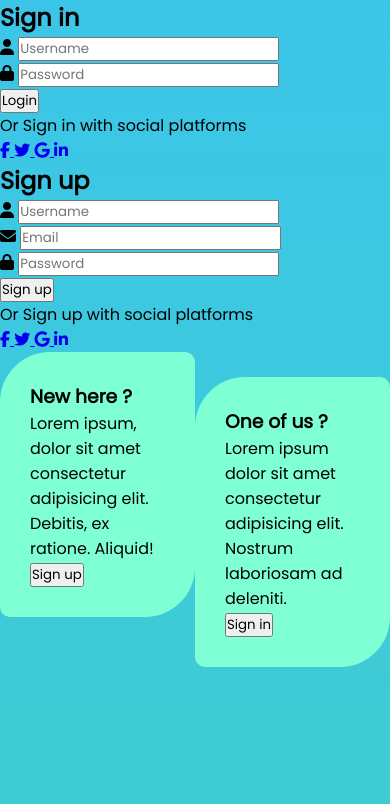
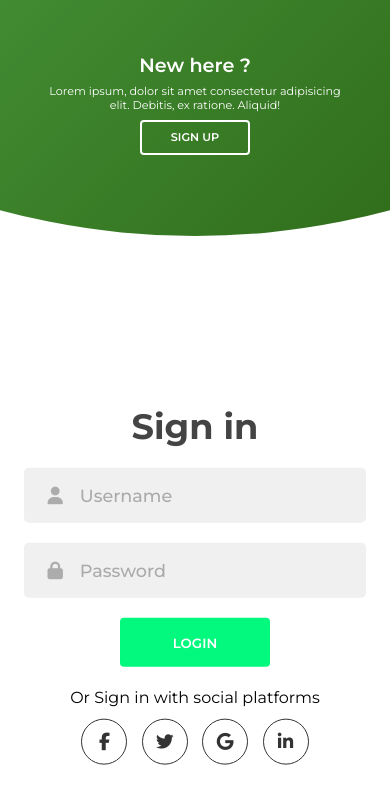
Before and after one commit to SARAN-SMART-2004/sih-project-plant, a plain HTML site: page templates/log.html in a window 390 px wide. Drawn offline with Linux system fonts and the light colour scheme; files that its build step writes are made by us from their sources; a script that the page names is missing.

Commit message:
login css

```diff
--- a/static/css/style.css
+++ b/static/css/style.css
@@ -1,145 +1,402 @@
-@import url('https://fonts.googleapis.com/css?family=Poppins: 300, 400, 500, 600, 700, 800, 900&display=swap');
-*{
+@import url('https://fonts.googleapis.com/css2?family=Montserrat:wght@100;200;300;400;500;600;700;800;900&display=swap');
+
+
+* {
   margin: 0;
   padding: 0;
   box-sizing: border-box;
-font-family: 'Poppins', sans-serif;
-scroll-behavior: smooth;
+	font-family: 'Montserrat', sans-serif;
 }
-body
-{
+
+body,
+input {
+  font-family: 'Montserrat', sans-serif;
+}
+
+.container {
+  position: relative;
+  width: 100%;
+  background-color: #fff;
   min-height: 100vh;
-overflow-x: hidden;
-background: linear-gradient(#3bc6e9, #3fccd1);
+  overflow: hidden;
 }
-header{
+
+.forms-container {
   position: absolute;
+  width: 100%;
+  height: 100%;
   top: 0;
-Left: 0;
+  left: 0;
+}
+
+.signin-signup {
+  position: absolute;
+  top: 50%;
+  transform: translate(-50%, -50%);
+  left: 75%;
+  width: 50%;
+  transition: 1s 0.7s ease-in-out;
+  display: grid;
+  grid-template-columns: 1fr;
+  z-index: 5;
+}
+
+form {
+  display: flex;
+  align-items: center;
+  justify-content: center;
+  flex-direction: column;
+  padding: 0rem 5rem;
+  transition: all 0.2s 0.7s;
+  overflow: hidden;
+  grid-column: 1 / 2;
+  grid-row: 1 / 2;
+}
+
+form.sign-up-form {
+  opacity: 0;
+  z-index: 1;
+}
+
+form.sign-in-form {
+  z-index: 2;
+}
+
+.title {
+  font-size: 2.2rem;
+  color: #444;
+  margin-bottom: 10px;
+}
+
+.input-field {
+  max-width: 380px;
   width: 100%;
-padding: 30px 100px;
+  background-color: #f0f0f0;
+  margin: 10px 0;
+  height: 55px;
+  border-radius: 5px;
+  display: grid;
+  grid-template-columns: 15% 85%;
+  padding: 0 0.4rem;
+  position: relative;
+}
+
+.input-field i {
+  text-align: center;
+  line-height: 55px;
+  color: #acacac;
+  transition: 0.5s;
+  font-size: 1.1rem;
+}
+
+.input-field input {
+  background: none;
+  outline: none;
+  border: none;
+  line-height: 1;
+  font-weight: 600;
+  font-size: 1.1rem;
+  color: #333;
+}
+
+.input-field input::placeholder {
+  color: #aaa;
+  font-weight: 500;
+}
+
+.social-text {
+  padding: 0.7rem 0;
+  font-size: 1rem;
+}
+
+.social-media {
   display: flex;
-justify-content: space-between;
-align-items: center;
-z-index: 10000;
+  justify-content: center;
 }
-header .logo
-{
-color: rgb(0, 55, 128);
-font-weight: 700;
-text-decoration: none;
-font-size: 2em;
-text-transform: uppercase;
-Letter-spacing: 2px;
-}
-header ul
-{
+
+.social-icon {
+  height: 46px;
+  width: 46px;
   display: flex;
   justify-content: center;
   align-items: center;
+  margin: 0 0.45rem;
+  color: #333;
+  border-radius: 50%;
+  border: 1px solid #333;
+  text-decoration: none;
+  font-size: 1.1rem;
+  transition: 0.3s;
 }
-header ul li{
-List-style: none;
-margin-left:20px;
+
+.social-icon:hover {
+  color: #F86F03;
+  border-color: #F86F03;
 }
-header ul li a
-{
-text-decoration: none;
-padding: 6px 15px;
-color: rgb(0, 55, 128);
-border-radius: 20px;
+
+.btn {
+  width: 150px;
+  background-color: #03f87e;
+  border: none;
+  outline: none;
+  height: 49px;
+  border-radius: 4px;
+  color: #fff;
+  text-transform: uppercase;
+  font-weight: 600;
+  margin: 10px 0;
+  cursor: pointer;
+  transition: 0.5s;
 }
-header ul li a:hover,
-header ul li a.active
-{
-background:#fff;
-color: #2b1055;
+
+.btn:hover {
+  background-color: #05030100;
 }
-section
-{
-position: relative; width: 100%; height: 100vh; padding: 100px;
+.panels-container {
+  position: absolute;
+  height: 100%;
+  width: 100%;
+  top: 0;
+  left: 0;
+  display: grid;
+  grid-template-columns: repeat(2, 1fr);
+}
+
+.container:before {
+  content: "";
+  position: absolute;
+  height: 2000px;
+  width: 2000px;
+  top: -10%;
+  right: 48%;
+  transform: translateY(-50%);
+  background-image: linear-gradient(-45deg, #215305 0%, #74e279 100%);
+  transition: 1.8s ease-in-out;
+  border-radius: 50%;
+  z-index: 6;
+}
+
+.image {
+  width: 100%;
+  transition: transform 1.1s ease-in-out;
+  transition-delay: 0.4s;
+}
+
+.panel {
   display: flex;
-justify-content:center;
-align-items: center;
-overflow: hidden;
+  flex-direction: column;
+  align-items: flex-end;
+  justify-content: space-around;
+  text-align: center;
+  z-index: 6;
 }
-section::before{
-content:"";
-position: absolute;
-bottom: 0;
-width: 100%;
-height: 100px;
-background: linear-gradient(to top, rgb(0, 183, 255), transparent);
-z-index: 1800;
+
+.left-panel {
+  pointer-events: all;
+  padding: 3rem 17% 2rem 12%;
 }
-section img
-{ position: absolute; top: 0; Left: 0; width: 100%; height: 100%;
-object-fit: cover;
+
+.right-panel {
+  pointer-events: none;
+  padding: 3rem 12% 2rem 17%;
+}
+
+.panel .content {
+  color: #fff;
+  transition: transform 0.9s ease-in-out;
+  transition-delay: 0.6s;
+}
+
+.panel h3 {
+  font-weight: 600;
+  line-height: 1;
+  font-size: 1.5rem;
+}
+
+.panel p {
+  font-size: 0.95rem;
+  padding: 0.7rem 0;
+}
+
+.btn.transparent {
+  margin: 0;
+  background: none;
+  border: 2px solid #fff;
+  width: 130px;
+  height: 41px;
+  font-weight: 600;
+  font-size: 0.8rem;
+}
+
+.right-panel .image,
+.right-panel .content {
+  transform: translateX(800px);
+}
+
+/* ANIMATION */
+
+.container.sign-up-mode:before {
+  transform: translate(100%, -50%);
+  right: 52%;
+}
+
+.container.sign-up-mode .left-panel .image,
+.container.sign-up-mode .left-panel .content {
+  transform: translateX(-800px);
+}
+
+.container.sign-up-mode .signin-signup {
+  left: 25%;
+}
+
+.container.sign-up-mode form.sign-up-form {
+  opacity: 1;
+  z-index: 2;
+}
+
+.container.sign-up-mode form.sign-in-form {
+  opacity: 0;
+  z-index: 1;
+}
+
+.container.sign-up-mode .right-panel .image,
+.container.sign-up-mode .right-panel .content {
+  transform: translateX(0%);
+}
+
+.container.sign-up-mode .left-panel {
   pointer-events: none;
 }
-section img#moon
-{
-    width: 50%; height: 70%;
-    margin-left: 330px;
-/* mix-blend-mode: screen; */
+
+.container.sign-up-mode .right-panel {
+  pointer-events: all;
 }
-section img#mountains_front{
-z-index: 10;
+
+@media (max-width: 870px) {
+  .container {
+    min-height: 800px;
+    height: 100vh;
   }
-section img#mountains_behind1{
-    margin-top: -20px;
-    height: 100%;
-    width: 65vw;
-    margin-left: 750px;
+  .signin-signup {
+    width: 100%;
+    top: 95%;
+    transform: translate(-50%, -100%);
+    transition: 1s 0.8s ease-in-out;
   }
-section img#mountains_behind{
-    margin-top: -20px;
-    height: 100%;
-    width: 65vw;
-    margin-left: -200px;
+
+  .signin-signup,
+  .container.sign-up-mode .signin-signup {
+    left: 50%;
   }
-#text
-{
-position: absolute;
-/* width: 200px; */
-text-align: center;
-color: rgb(61, 194, 255);
--webkit-text-stroke: 1px black;
-transform: translateY(-70px);
-/* font-family: 'Times New Roman', Times, serif; */
-font-size: 4vw;
-z-index: 9;
+
+  .panels-container {
+    grid-template-columns: 1fr;
+    grid-template-rows: 1fr 2fr 1fr;
   }
-#btn{
-text-decoration: none;
-display: inline-block; padding: 8px 30px; color: #2b1055;
-border-radius: 48px; background:#fff;
-font-size: 1.5em;
-/* margin-top: -100px; */
-z-index: 9;
-transform: translateY(40px);
+
+  .panel {
+    flex-direction: row;
+    justify-content: space-around;
+    align-items: center;
+    padding: 2.5rem 8%;
+    grid-column: 1 / 2;
   }
-.sec
-{
-position: relative; padding: 100px;
-background: rgb(0, 183, 255);
+
+  .right-panel {
+    grid-row: 3 / 4;
   }
-.sec h2
-{
-font-size: 3.5em; margin-bottom: 10px; color: #fff;
+
+  .left-panel {
+    grid-row: 1 / 2;
   }
-.sec p{
-font-size: 1.2em; color: #fff;
+
+  .image {
+    width: 200px;
+    transition: transform 0.9s ease-in-out;
+    transition-delay: 0.6s;
   }
-.content{
-    float: left;
-    background-color: aquamarine;
-    padding: 30px;
-    width: 50vw;
-    border-radius: 50px 10px 50px 10px;
+
+  .panel .content {
+    padding-right: 15%;
+    transition: transform 0.9s ease-in-out;
+    transition-delay: 0.8s;
   }
-.discription #pp{
-    float: right;
-    width: 50%;
-    height: 50%;
+
+  .panel h3 {
+    font-size: 1.2rem;
   }
+
+  .panel p {
+    font-size: 0.7rem;
+    padding: 0.5rem 0;
+  }
+
+  .btn.transparent {
+    width: 110px;
+    height: 35px;
+    font-size: 0.7rem;
+  }
+
+  .container:before {
+    width: 1500px;
+    height: 1500px;
+    transform: translateX(-50%);
+    left: 30%;
+    bottom: 68%;
+    right: initial;
+    top: initial;
+    transition: 2s ease-in-out;
+  }
+
+  .container.sign-up-mode:before {
+    transform: translate(-50%, 100%);
+    bottom: 32%;
+    right: initial;
+  }
+
+  .container.sign-up-mode .left-panel .image,
+  .container.sign-up-mode .left-panel .content {
+    transform: translateY(-300px);
+  }
+
+  .container.sign-up-mode .right-panel .image,
+  .container.sign-up-mode .right-panel .content {
+    transform: translateY(0px);
+  }
+
+  .right-panel .image,
+  .right-panel .content {
+    transform: translateY(300px);
+  }
+
+  .container.sign-up-mode .signin-signup {
+    top: 5%;
+    transform: translate(-50%, 0);
+  }
+}
+
+@media (max-width: 570px) {
+  form {
+    padding: 0 1.5rem;
+  }
+
+  .image {
+    display: none;
+  }
+  .panel .content {
+    padding: 0.5rem 1rem;
+  }
+  .container {
+    padding: 1.5rem;
+  }
+
+  .container:before {
+    bottom: 72%;
+    left: 50%;
+  }
+
+  .container.sign-up-mode:before {
+    bottom: 28%;
+    left: 50%;
+  }
+}
```
Lines whose indentation alone changed are shown as unchanged.
